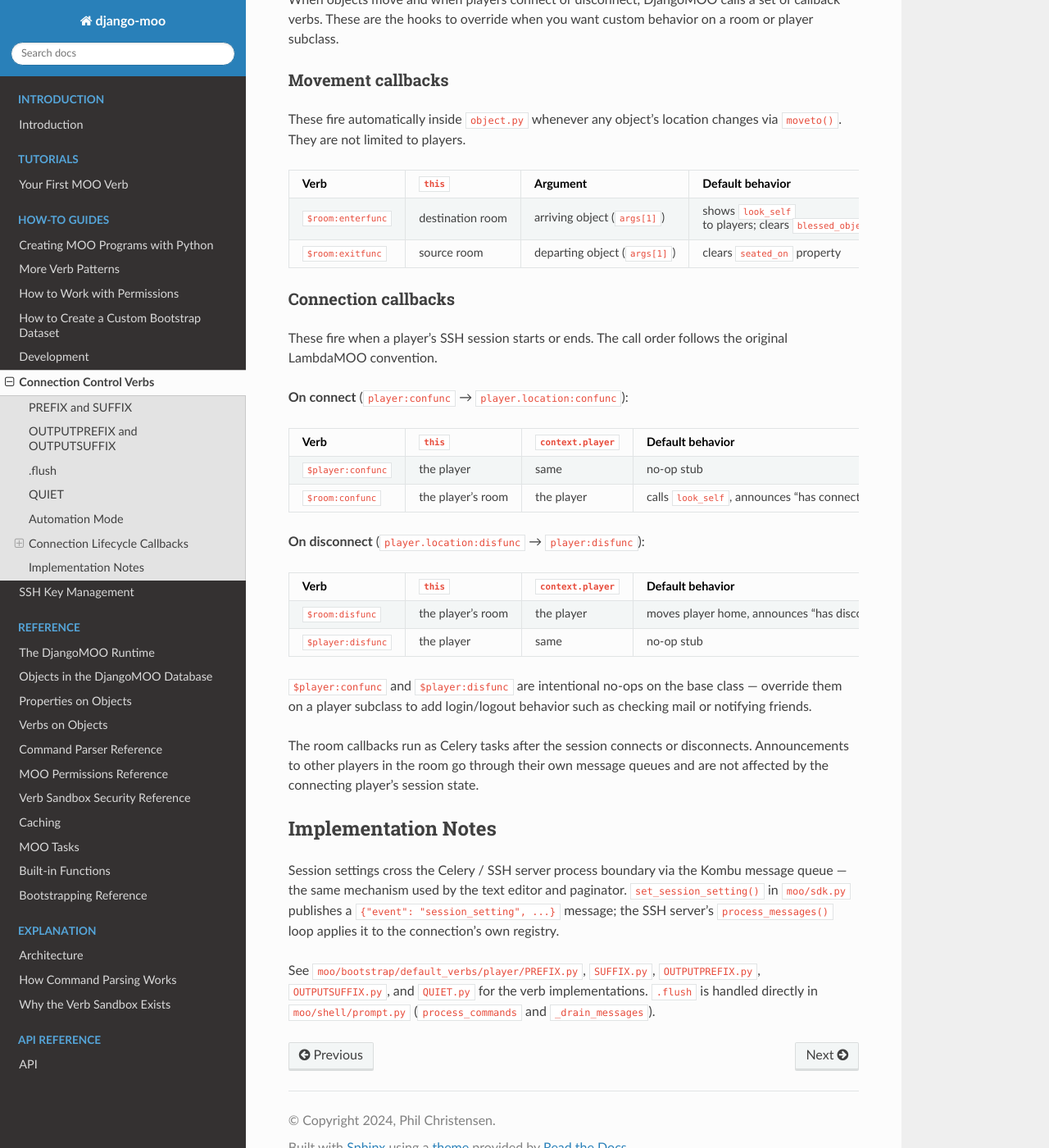
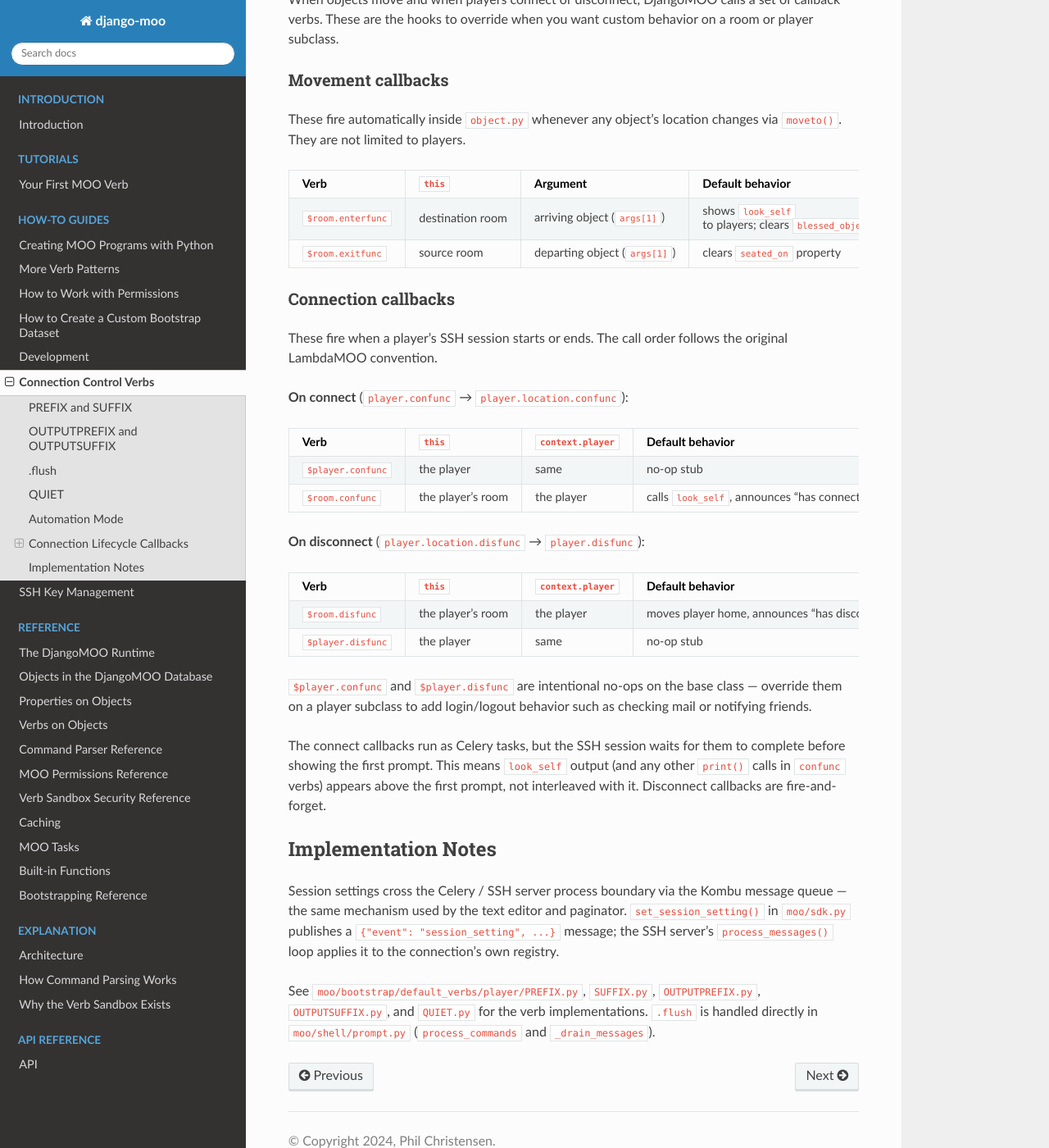
Before and after one commit to bubblehouse/django-moo, a Sphinx documentation site: the page built from docs/source/how-to/connection-control.md, in a window 1280 px wide and 1400 px high, scrolled down 3327 px. Shown: the whole window at 82% size. Built offline with Sphinx 7.4.7 and the Read the Docs theme 3.1.0, drawn with Linux system fonts in a browser that asks for light colours.

Commit message:
docs: sync documentation for @eval sdk import, ; shortcut, and confunc timing
- connection-control.md: use dot notation for verb references throughout;
  document that connect callbacks are now awaited before the first prompt
- creating-verbs.md: note that moo.sdk.* is pre-imported in @eval, add ; shortcut
- verb-author/SKILL.md: same two facts added to @eval key-points list

```diff
--- a/docs/source/how-to/connection-control.md
+++ b/docs/source/how-to/connection-control.md
@@ -138,35 +138,36 @@ changes via `moveto()`. They are not limited to players.
 
 | Verb | `this` | Argument | Default behavior |
 |------|--------|----------|-----------------|
-| `$room:enterfunc` | destination room | arriving object (`args[1]`) | shows `look_self` to players; clears `blessed_object` |
-| `$room:exitfunc` | source room | departing object (`args[1]`) | clears `seated_on` property |
+| `$room.enterfunc` | destination room | arriving object (`args[1]`) | shows `look_self` to players; clears `blessed_object` |
+| `$room.exitfunc` | source room | departing object (`args[1]`) | clears `seated_on` property |
 
 ### Connection callbacks
 
 These fire when a player's SSH session starts or ends. The call order follows
 the original LambdaMOO convention.
 
-**On connect** (`player:confunc` → `player.location:confunc`):
+**On connect** (`player.confunc` → `player.location.confunc`):
 
 | Verb | `this` | `context.player` | Default behavior |
 |------|--------|-----------------|-----------------|
-| `$player:confunc` | the player | same | no-op stub |
-| `$room:confunc` | the player's room | the player | calls `look_self`, announces "has connected" |
+| `$player.confunc` | the player | same | no-op stub |
+| `$room.confunc` | the player's room | the player | calls `look_self`, announces "has connected" |
 
-**On disconnect** (`player.location:disfunc` → `player:disfunc`):
+**On disconnect** (`player.location.disfunc` → `player.disfunc`):
 
 | Verb | `this` | `context.player` | Default behavior |
 |------|--------|-----------------|-----------------|
-| `$room:disfunc` | the player's room | the player | moves player home, announces "has disconnected" |
-| `$player:disfunc` | the player | same | no-op stub |
+| `$room.disfunc` | the player's room | the player | moves player home, announces "has disconnected" |
+| `$player.disfunc` | the player | same | no-op stub |
 
-`$player:confunc` and `$player:disfunc` are intentional no-ops on the base
+`$player.confunc` and `$player.disfunc` are intentional no-ops on the base
 class — override them on a player subclass to add login/logout behavior such
 as checking mail or notifying friends.
 
-The room callbacks run as Celery tasks after the session connects or
-disconnects. Announcements to other players in the room go through their own
-message queues and are not affected by the connecting player's session state.
+The connect callbacks run as Celery tasks, but the SSH session waits for them
+to complete before showing the first prompt. This means `look_self` output
+(and any other `print()` calls in `confunc` verbs) appears above the first
+prompt, not interleaved with it. Disconnect callbacks are fire-and-forget.
 
 ## Implementation Notes
 
```
Also changed, not shown: docs/source/how-to/creating-verbs.md (+14 -2 lines), extras/skills/verb-author/SKILL.md (+2 -0 lines).
